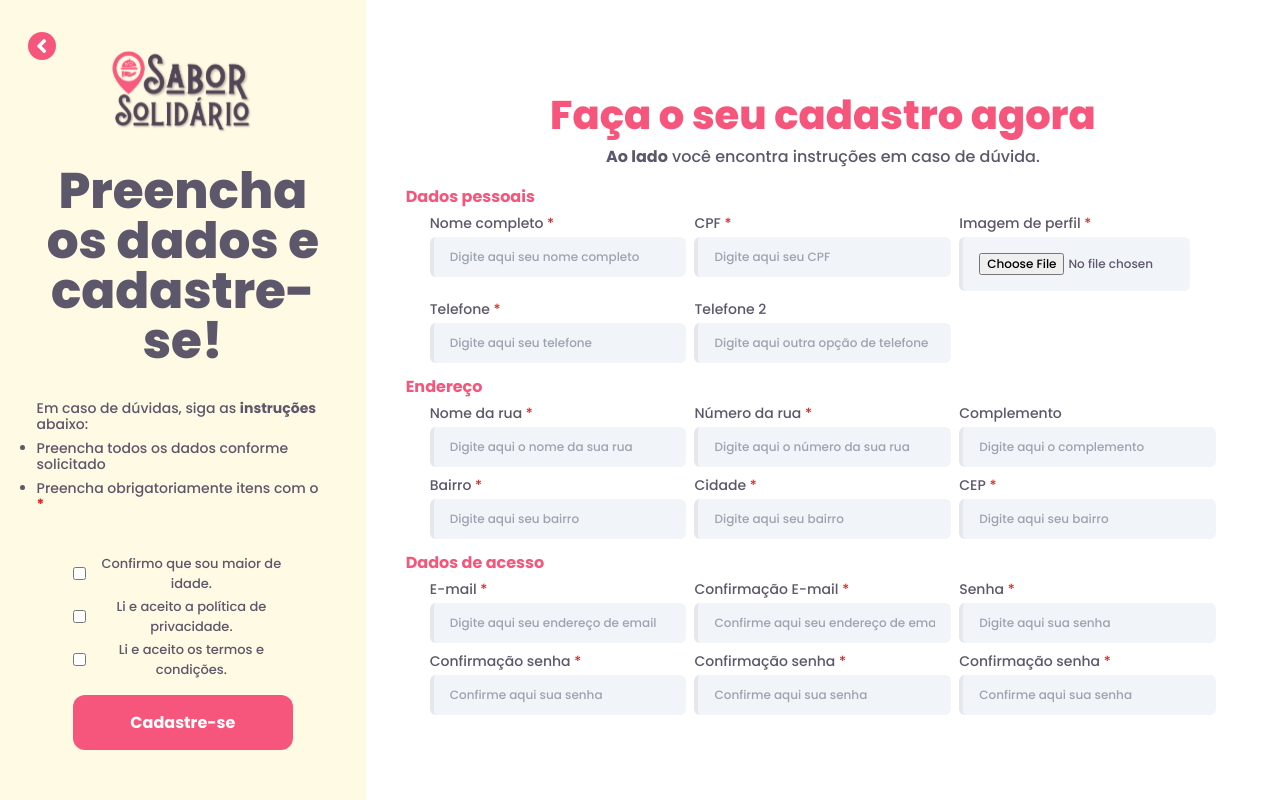
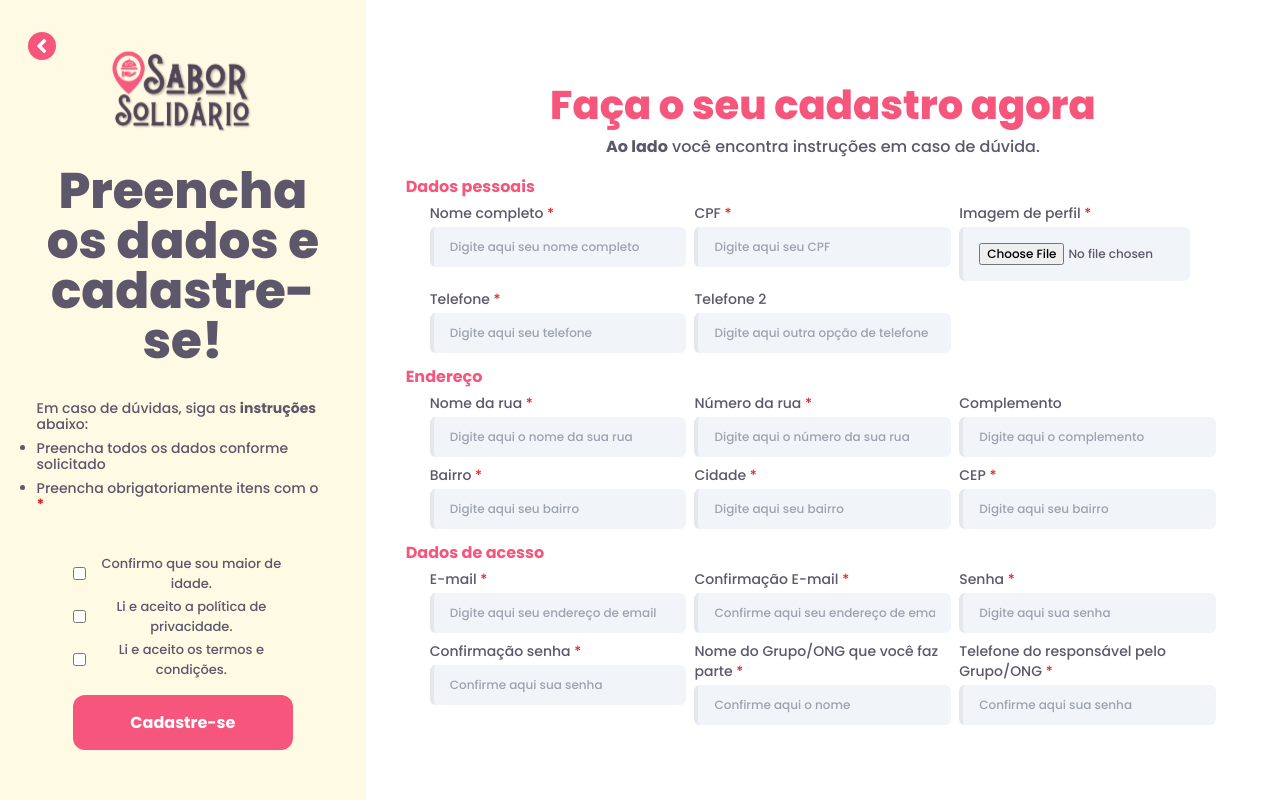
Before and after one commit to Guga-Santos/sabor_solidario_Front, a Next.js app: page /cadastroVoluntario in a window 1280 px wide. Built offline with nearby package versions, Linux system fonts and the light colour scheme.

Commit message:
finalização html e tailwind cadastro voluntário

```diff
--- a/src/app/cadastroVoluntario/page.jsx
+++ b/src/app/cadastroVoluntario/page.jsx
@@ -8,11 +8,11 @@ import logo from '../../assets/login-login-teste.svg'
 import voltar from '../../assets/botao-voltar.svg'
 
 export default function CadastroVoluntario() {
-    const [razaoSocial, setRazaoSocial] = useState('')
-    const [nomeFantasia, setNomeFantasia] = useState('')
+    const [nomeCompleto, setNomeCompleto] = useState('')
+    const [cpf, setCpf] = useState('')
     const [imagemUser, setImagemUser] = useState('')
-    const [cnpj, setCnpj] = useState('')
     const [telefone, setTelefone] = useState('')
+    const [telefone2, setTelefone2] = useState('')
     const [nomeRua, setNomeRua] = useState('')
     const [numeroRua, setNumeroRua] = useState('')
     const [complemento, setComplemento] = useState('')
@@ -23,6 +23,8 @@ export default function CadastroVoluntario() {
     const [confirmaEmail, setConfirmaEmail] = useState('')
     const [password, setPassword] = useState('')
     const [confirmaPassword, setConfirmaPassword] = useState('')
+    const [nomeGrupo, setNomeGrupo] = useState('')
+    const [telefoneGrupo, setConfirmaTelefoneRepresentante] = useState('')
 
     const handleChange = (event) => {
     }
@@ -323,27 +325,27 @@ export default function CadastroVoluntario() {
                         <li className="flex flex-col ">
                             <label
                             className='text-sm'
-                            htmlFor="confirmacaoPassword">
-                               Confirmação senha <span className=' text-red-600'>*</span>
+                            htmlFor="nomeGrupo">
+                               Nome do Grupo/ONG que você faz parte <span className=' text-red-600'>*</span>
                             </label>
                             <input
-                                onChange={(e) => setConfirmaPassword(e.target.value)}
-                                id="confirmacaoPassword"
-                                type="password"
+                                onChange={(e) => setNomeGrupo(e.target.value)}
+                                id="nomeGrupo"
+                                type="text"
                                 required
                                 className="inputs flex h-10 mt-1 bg-slate-100 border-s-4 rounded-md outline-none p-4 focus:border-second-green text-xs"
-                                placeholder="Confirme aqui sua senha"/>
+                                placeholder="Confirme aqui o nome"/>
                         </li>
                         <li className="flex flex-col ">
                             <label
                             className='text-sm'
-                            htmlFor="confirmacaoPassword">
-                               Confirmação senha <span className=' text-red-600'>*</span>
+                            htmlFor="telefoneRepresentante">
+                               Telefone do responsável pelo Grupo/ONG <span className=' text-red-600'>*</span>
                             </label>
                             <input
-                                onChange={(e) => setConfirmaPassword(e.target.value)}
-                                id="confirmacaoPassword"
-                                type="password"
+                                onChange={(e) => setConfirmaTelefoneRepresentante(e.target.value)}
+                                id="telefoneRepresentante"
+                                type="tel"
                                 required
                                 className="inputs flex h-10 mt-1 bg-slate-100 border-s-4 rounded-md outline-none p-4 focus:border-second-green text-xs"
                                 placeholder="Confirme aqui sua senha"/>
```
